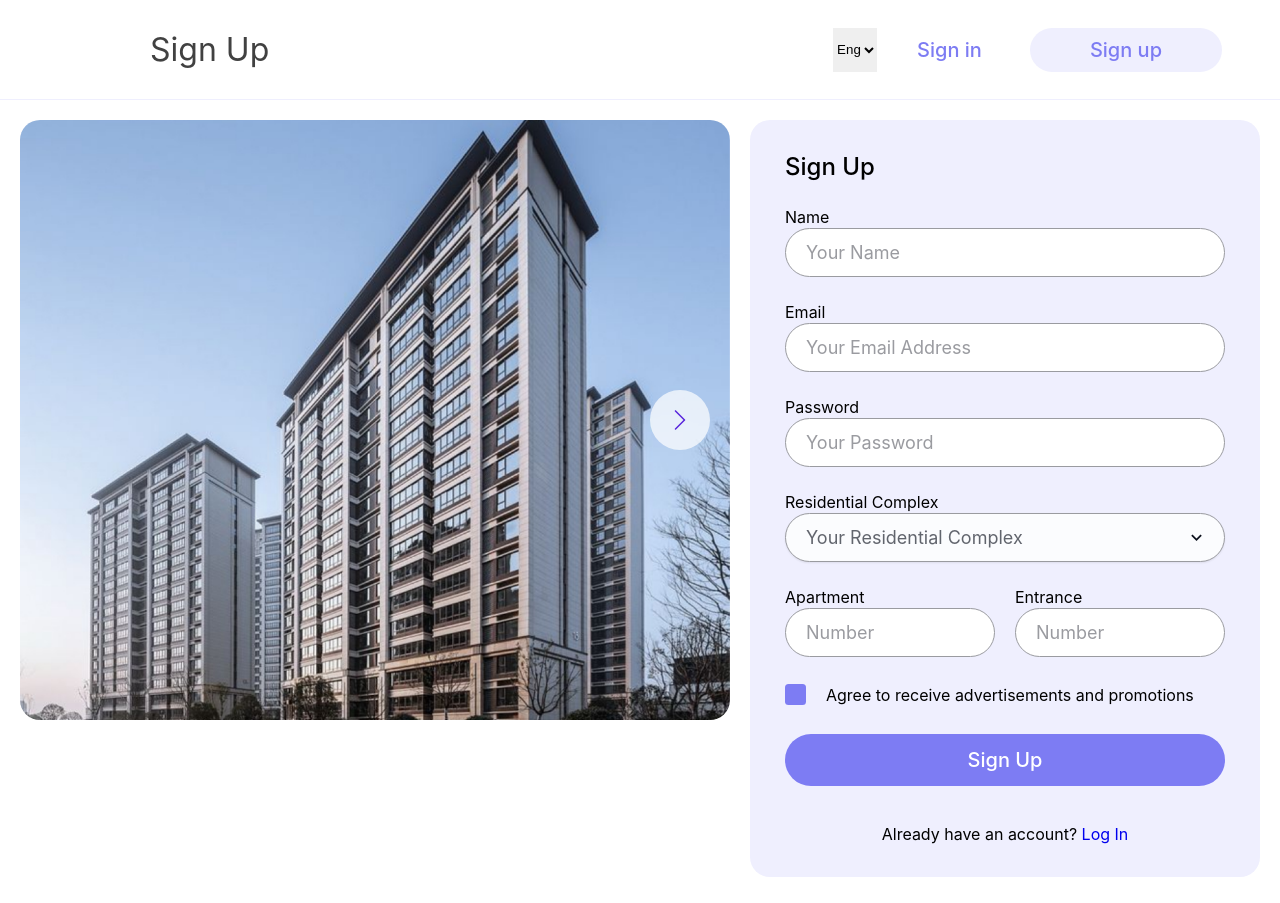
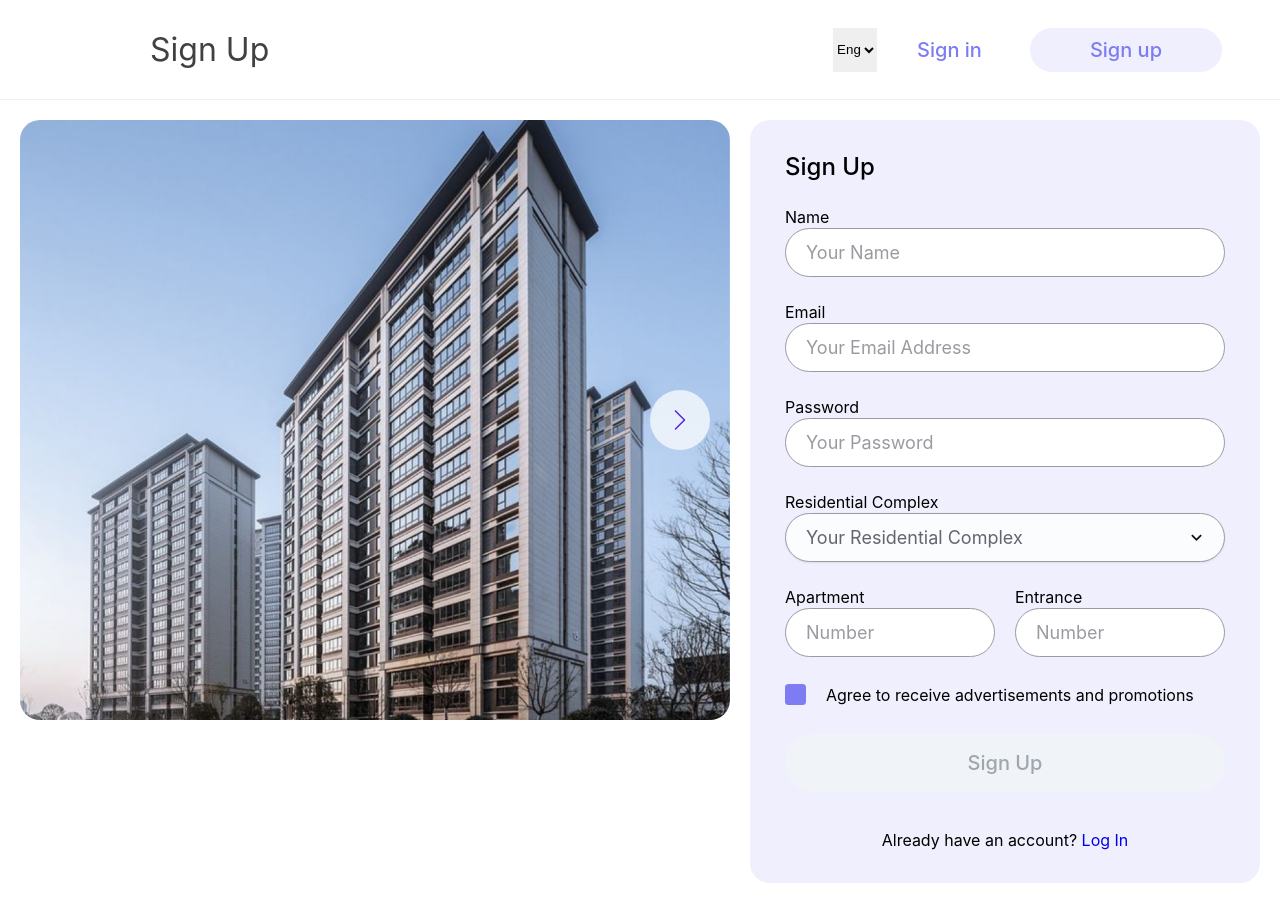
Before and after one commit to avdiachenko/teamchallenge-chat, a React (Vite) app in the folder frontend/: page /signup in a window 1280 px wide. Built offline with nearby package versions, Linux system fonts and the light colour scheme.

Commit message:
feat: sign up checkbox validation

```diff
--- a/frontend/src/entities/user/user.types.ts
+++ b/frontend/src/entities/user/user.types.ts
@@ -19,5 +19,4 @@ export interface RegistrationData {
   residential_complex: string;
   apartment: number;
   entrance: number;
-  agree: boolean;
 }
--- a/frontend/src/pages/SignUp/SignUp.module.css
+++ b/frontend/src/pages/SignUp/SignUp.module.css
@@ -152,6 +152,8 @@
 
 .status {
   font-size: 20px;
+  width: 100%;
+  text-align: center;
 }
 
 .request {
--- a/frontend/src/pages/SignUp/SignUp.tsx
+++ b/frontend/src/pages/SignUp/SignUp.tsx
@@ -1,8 +1,8 @@
 import KeyboardArrowDown from "@mui/icons-material/KeyboardArrowDown";
-import { Checkbox, Select } from "@mui/joy";
+import { Button, Checkbox, Select } from "@mui/joy";
 import Option from "@mui/joy/Option";
 import { selectClasses } from "@mui/joy/Select";
-import { useEffect } from "react";
+import { useEffect, useState } from "react";
 import { Controller, SubmitHandler, useForm } from "react-hook-form";
 import { Link, useNavigate } from "react-router-dom";
 import { useUserStore } from "../../entities/user/user.store";
@@ -19,6 +19,8 @@ export function SignUp() {
     control,
     formState: { errors },
   } = useForm<RegistrationData>();
+
+  const [isAgree, setIsAgree] = useState(false);
 
   const { name, regLoading, regSuccess, regError, regErrorMessage, registration, clearMessage } =
     useUserStore();
@@ -90,7 +92,7 @@ export function SignUp() {
                   pattern: {
                     value: /^(?=.*[a-z])(?=.*[A-Z])(?=.*\d)[a-zA-Z\d]{8,}$/,
                     message:
-                      "Must contain one uppercase letter, one lowercase letter, and one number",
+                      "Must contain one uppercase letter, one lowercase letter and one number",
                   },
                 })}
                 placeholder="Your Password"
@@ -111,6 +113,9 @@ export function SignUp() {
                     {...field}
                     placeholder="Your Residential Complex"
                     indicator={<KeyboardArrowDown />}
+                    onChange={(_, newValue) => {
+                      field.onChange(newValue);
+                    }}
                     sx={{
                       width: "100%",
                       fontSize: "18px",
@@ -132,7 +137,7 @@ export function SignUp() {
                     slotProps={{
                       listbox: {
                         sx: {
-                          maxHeight: 200,
+                          maxHeight: 220,
                           overflow: "auto",
                           borderRadius: "5px",
                         },
@@ -175,8 +180,8 @@ export function SignUp() {
                       message: "Number must be at least 1",
                     },
                     max: {
-                      value: 500,
-                      message: "Number must be 500 or less",
+                      value: 1000,
+                      message: "Number must be 1000 or less",
                     },
                   })}
                   placeholder="Number"
@@ -196,8 +201,8 @@ export function SignUp() {
                       message: "Number must be at least 1",
                     },
                     max: {
-                      value: 50,
-                      message: "Number must be 50 or less",
+                      value: 100,
+                      message: "Number must be 100 or less",
                     },
                   })}
                   placeholder="Number"
@@ -210,6 +215,8 @@ export function SignUp() {
             <div className={styles.checkboxContainer}>
               <div className={styles.wrapper}>
                 <Checkbox
+                  checked={isAgree}
+                  value="agree"
                   sx={{
                     "& .MuiCheckbox-checkbox": {
                       backgroundColor: "var(--purple-color-600)",
@@ -221,22 +228,39 @@ export function SignUp() {
                       color: "var(--white-color)",
                     },
                   }}
-                  disabled={false}
                   size="lg"
                   variant="solid"
-                  {...register("agree", { required: "Agree is required" })}
+                  onChange={() => setIsAgree(!isAgree)}
                 />
                 <label className={styles.label}>
                   Agree to receive advertisements and promotions
                 </label>
               </div>
-              {errors.agree && <p className={styles.error}>{errors.agree.message}</p>}
             </div>
 
-            <input type="submit" value="Sign Up" disabled={regLoading} className={styles.submit} />
+            <Button
+              type="submit"
+              disabled={regLoading || !isAgree}
+              loading={regLoading}
+              sx={{
+                width: "100%",
+                fontSize: "20px",
+                fontWeight: 500,
+                color: "var(--white-color)",
+                background: "var(--purple-color-600)",
+                borderRadius: "60px",
+                padding: "14px",
+                cursor: "pointer",
+                fontFamily: "Inter, sans-serif",
+                "&:hover": {
+                  background: "var(--secondary-color)",
+                },
+              }}
+            >
+              Sign Up
+            </Button>
 
             <div className={styles.status}>
-              {regLoading && <p className={styles.request}>Registration request</p>}
               {regError && <p className={styles.error}>{regErrorMessage}</p>}
               {regSuccess && <p className={styles.success}>Registration success</p>}
             </div>
```
